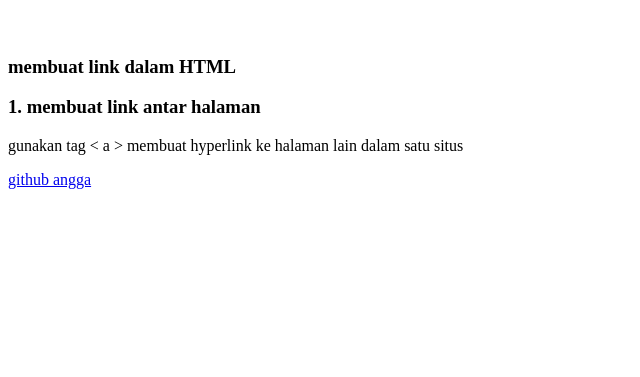
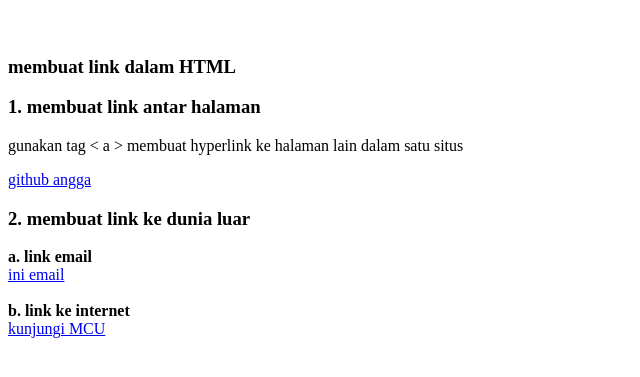
Before and after one commit to anggasae/1124160210-pertemuan-5, a plain HTML site: page index.html in a window 1280 px wide. Shown: the part 79-456 px from the top of the page, without its empty margins (0-640 px from the left). Drawn offline with Linux system fonts and the light colour scheme.

Commit message:
Initial commit:pertemuan 5

```diff
--- a/index.html
+++ b/index.html
@@ -13,5 +13,14 @@
     <h3>1. membuat link antar halaman</h3>
     <p>gunakan tag < a > membuat hyperlink ke halaman lain dalam satu situs</p>
     <a href="https://github.com/anggasae">github angga</a>
+
+    <h3>2. membuat link ke dunia luar</h3>
+    <b>a. link email</b>
+    <br />
+    <a href="mailto:ktriangga860@gmail.com"> ini email</a>
+    <br /><br />
+    <b>b. link ke internet</b>
+    <br />
+    <a href="https://www.marvel.com/" target="_blank"> kunjungi MCU</a>
   </body>
 </html>
```
